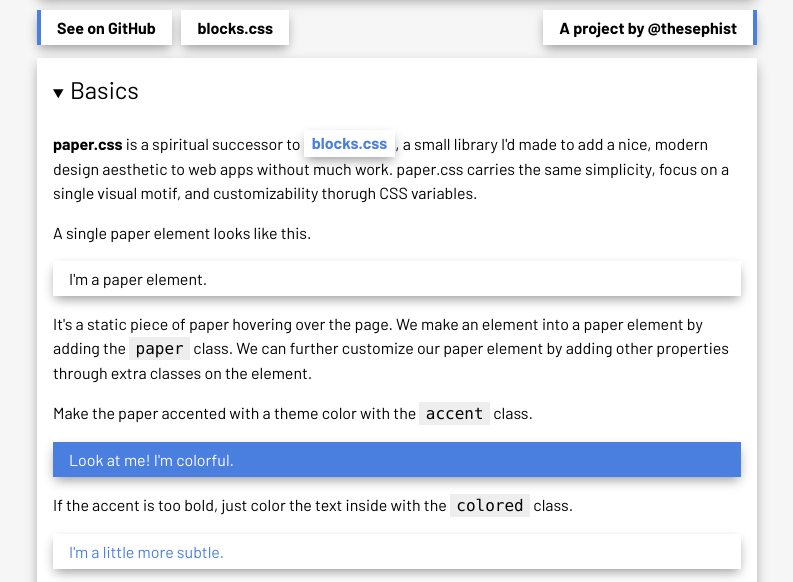
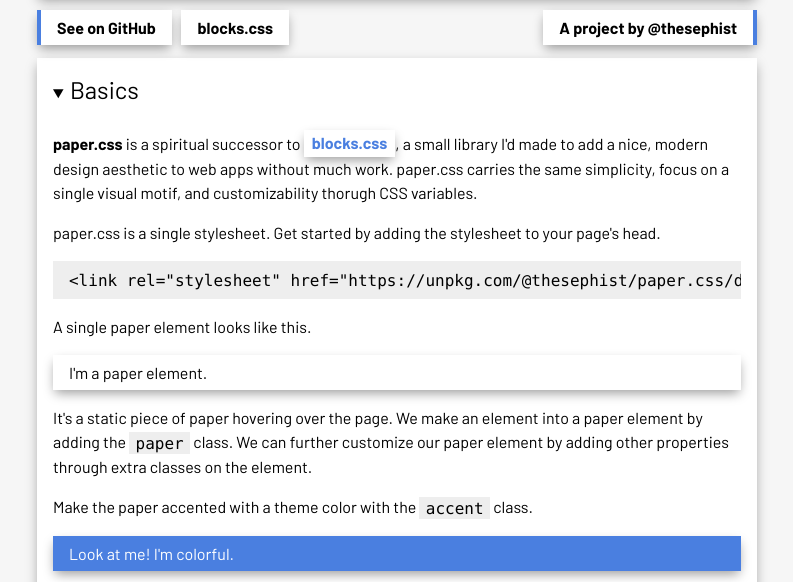
Before and after one commit to thesephist/paper.css, a website: page index.html in a window 1280 px wide. Shown: the part 144-726 px from the top of the page, without its empty margins (243-1036 px from the left). Drawn offline with Linux system fonts and the light colour scheme.

Commit message:
Publish package to NPM

```diff
--- a/index.html
+++ b/index.html
@@ -2,7 +2,7 @@
 
 <meta charset="utf8">
 
-<title>blocks.css</title>
+<title>paper.css</title>
 <meta name="viewport" content="width=device-width,initial-scale=1" />
 
 <link rel="stylesheet" href="src/paper.css" />
@@ -18,18 +18,15 @@
 
     <section class="buttons">
         <div class="left">
-            <a class="movable paper paper-border-left" href="https://github.com/thesephist/paper.css"
-                                                       target="_blank">
+            <a class="movable paper paper-border-left" href="https://github.com/thesephist/paper.css" target="_blank">
                 <span class="desktop">See on</span> GitHub
             </a>
-            <a class="movable paper" href="https://thesephist.github.io/blocks.css/"
-                                     target="_blank">
+            <a class="movable paper" href="https://thesephist.github.io/blocks.css/" target="_blank">
                 blocks.css
             </a>
         </div>
         <div class="right">
-            <a class="movable paper paper-border-right" href="https://thesephist.com"
-                                                        target="_blank">
+            <a class="movable paper paper-border-right" href="https://thesephist.com" target="_blank">
                 <span class="desktop">A project</span> by @thesephist
             </a>
         </div>
@@ -42,13 +39,16 @@
 
         <p>
             <strong>paper.css</strong> is a spiritual successor to
-        <a class="inline movable colored paper"
-           href="https://thesephist.github.io/blocks.css/"
+            <a class="inline movable colored paper" href="https://thesephist.github.io/blocks.css/"
                 target="_blank">blocks.css</a>,
             a small library I'd made to add a nice, modern design aesthetic
             to web apps without much work. paper.css carries the same simplicity,
             focus on a single visual motif, and customizability thorugh CSS variables.
         </p>
+
+        <p>paper.css is a single stylesheet. Get started by adding the stylesheet to your page's head.</p>
+
+        <pre><code>&lt;link rel="stylesheet" href="https://unpkg.com/@thesephist/paper.css/dist/paper.min.css" /&gt;</code></pre>
 
         <p>A single paper element looks like this.</p>
 
--- a/package.json
+++ b/package.json
@@ -1,5 +1,5 @@
 {
-    "name": "paper.css",
+    "name": "@thesephist/paper.css",
     "version": "0.1.0",
     "description": "Lightweight, modern CSS to add some flair to your web-things",
     "main": "/src/paper.css",
--- a/src/simple.css
+++ b/src/simple.css
@@ -54,11 +54,22 @@
     line-height: 1.5em;
 }
 
+pre,
+code {
+    background: #eee;
+    font-family: 'Menlo', 'Monaco', 'Courier', monospace;
+}
+
+pre {
+    box-sizing: border-box;
+    width: 100%;
+    overflow-x: auto;
+    padding: .6em;
+}
+
 code {
     padding: .1em .4em;
-    background: #eee;
     font-size: 1em;
-    font-family: 'Menlo', 'Monaco', 'Courier', monospace;
 }
 
 header,
```
Also changed, not shown: README.md. Lines whose indentation alone changed are shown as unchanged.
